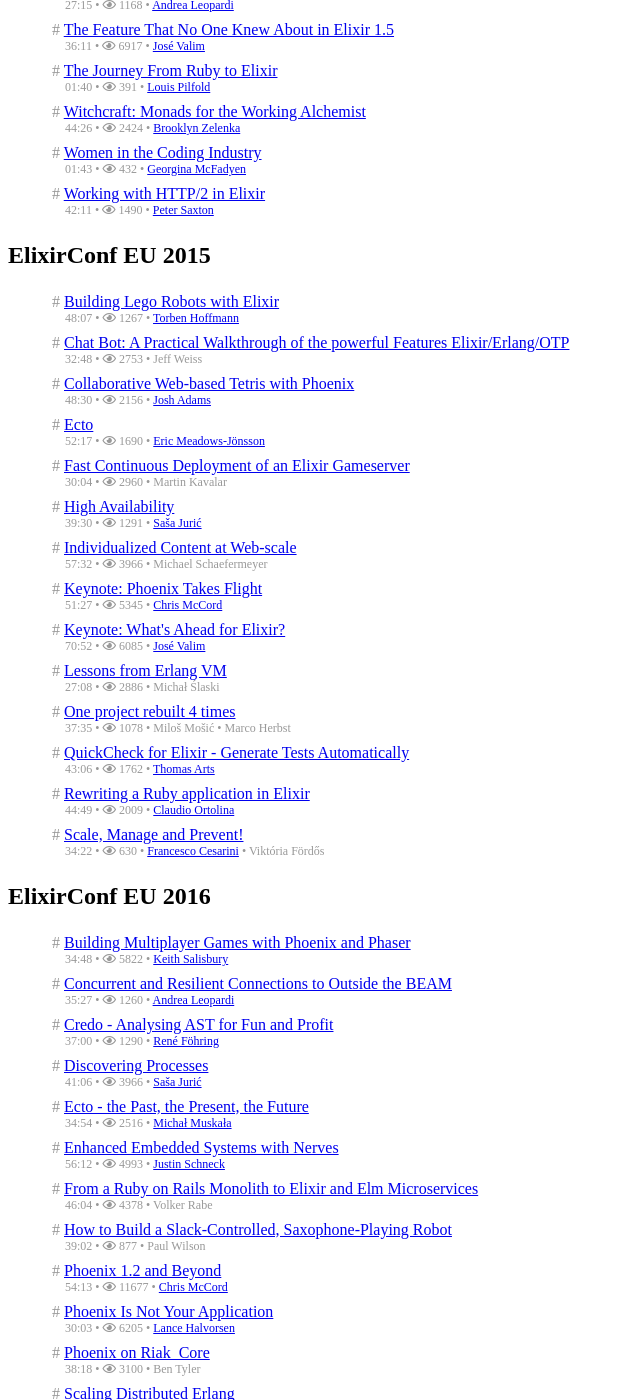
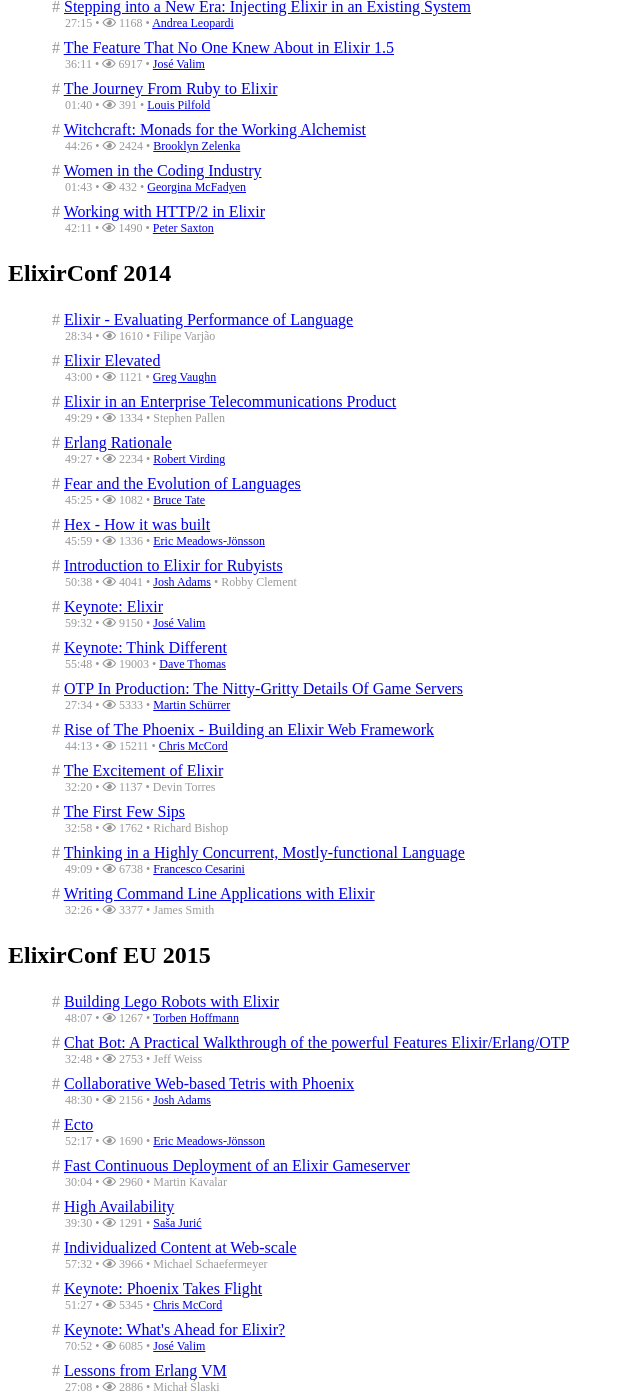
Before and after one commit to gmile/everyelixirvideo.page, a Jekyll site: the page built from index.html, in a window 1280 px wide and 1400 px high, scrolled down 8023 px. Shown: the whole window, without its empty margins (0-640 px from the left). Built offline with Jekyll 4.4.1, drawn with Linux system fonts in a browser that asks for light colours; nearby versions of some CDN libraries; some of the changed text lies outside the part shown.

Commit message:
ElixirConf 2014

```diff
--- a/_data/conferences.yaml
+++ b/_data/conferences.yaml
@@ -11,6 +11,8 @@
   title: Elixir.LDN 2016
 - id: elixir_ldn_2017
   title: Elixir.LDN 2017
+- id: elixirconf_2014
+  title: ElixirConf 2014
 - id: elixirconf_eu_2015
   title: ElixirConf EU 2015
 - id: elixirconf_eu_2016
--- /dev/null
+++ b/_data/elixirconf_2014.yaml
@@ -0,0 +1,109 @@
+---
+- video_id: R_8ehmGTVbw
+  talk_title: Elixir Elevated
+  speakers:
+  - greg_vaughn
+  conference: elixirconf_2014
+  video_view_count: 1121
+  video_duration_seconds: 2580
+- video_id: zNNGTiTArJw
+  talk_title: Elixir - Evaluating Performance of Language
+  speakers:
+  - filipe_varjao
+  conference: elixirconf_2014
+  video_view_count: 1610
+  video_duration_seconds: 1714
+- video_id: aV80O9cvDDw
+  talk_title: Elixir in an Enterprise Telecommunications Product
+  speakers:
+  - stephen_pallen
+  conference: elixirconf_2014
+  video_view_count: 1334
+  video_duration_seconds: 2969
+- video_id: rt8h_xeESLg
+  talk_title: Erlang Rationale
+  speakers:
+  - robert_virding
+  conference: elixirconf_2014
+  video_view_count: 2234
+  video_duration_seconds: 2967
+- video_id: hxNalzuBbSw
+  talk_title: Fear and the Evolution of Languages
+  speakers:
+  - bruce_tate
+  conference: elixirconf_2014
+  video_view_count: 1082
+  video_duration_seconds: 2725
+- video_id: VAa7YnZo0hU
+  talk_title: Hex - How it was built
+  speakers:
+  - eric_meadows_jonsson
+  conference: elixirconf_2014
+  video_view_count: 1336
+  video_duration_seconds: 2759
+- video_id: XbD1Emhm31w
+  talk_title: Introduction to Elixir for Rubyists
+  speakers:
+  - josh_adams
+  - robby_clement
+  conference: elixirconf_2014
+  video_view_count: 4041
+  video_duration_seconds: 3038
+- video_id: aZXc11eOEpI
+  talk_title: 'Keynote: Elixir'
+  speakers:
+  - jose_valim
+  conference: elixirconf_2014
+  video_view_count: 9150
+  video_duration_seconds: 3572
+  keynote: true
+- video_id: 5hDVftaPQwY
+  talk_title: 'Keynote: Think Different'
+  speakers:
+  - dave_thomas
+  conference: elixirconf_2014
+  video_view_count: 19003
+  video_duration_seconds: 3348
+  keynote: true
+- video_id: 5LRDICEETRE
+  talk_title: 'OTP In Production: The Nitty-Gritty Details Of Game Servers'
+  speakers:
+  - martin_schurrer
+  conference: elixirconf_2014
+  video_view_count: 5333
+  video_duration_seconds: 1654
+- video_id: 3jMbzGv_6tA
+  talk_title: Rise of The Phoenix - Building an Elixir Web Framework
+  speakers:
+  - chris_mc_cord
+  conference: elixirconf_2014
+  video_view_count: 15211
+  video_duration_seconds: 2653
+- video_id: W9BOAuM20NI
+  talk_title: The Excitement of Elixir
+  speakers:
+  - devin_torres
+  conference: elixirconf_2014
+  video_view_count: 1137
+  video_duration_seconds: 1940
+- video_id: ptZHBePX0oI
+  talk_title: The First Few Sips
+  speakers:
+  - richard_bishop
+  conference: elixirconf_2014
+  video_view_count: 1762
+  video_duration_seconds: 1978
+- video_id: d5G3P2iosmA
+  talk_title: Thinking in a Highly Concurrent, Mostly-functional Language
+  speakers:
+  - francesco_cesarini
+  conference: elixirconf_2014
+  video_view_count: 6738
+  video_duration_seconds: 2949
+- video_id: 7l_fDU86pr4
+  talk_title: Writing Command Line Applications with Elixir
+  speakers:
+  - james_smith
+  conference: elixirconf_2014
+  video_view_count: 3377
+  video_duration_seconds: 1946
--- a/_data/speakers.yaml
+++ b/_data/speakers.yaml
@@ -414,6 +414,11 @@
   twitter:
   github:
   elixirforum: desmond
+- id: devin_torres
+  full_name: Devin Torres
+  twitter:
+  github:
+  elixirforum:
 - id: devon_estes
   full_name: Devon Estes
   twitter: devoncestes
@@ -501,6 +506,11 @@
   elixirforum:
 - id: fernando_mendes
   full_name: Fernando Mendes
+  twitter:
+  github:
+  elixirforum:
+- id: filipe_varjao
+  full_name: Filipe Varjão
   twitter:
   github:
   elixirforum:
@@ -844,6 +854,11 @@
   twitter: knewter
   github: knewter
   elixirforum: knewter
+- id: robby_clement
+  full_name: Robby Clement
+  twitter:
+  github:
+  elixirforum:
 - id: josh_branchaud
   full_name: Josh Branchaud
   twitter:
@@ -1314,6 +1329,11 @@
   twitter:
   github:
   elixirforum:
+- id: richard_bishop
+  full_name: Richard Bishop
+  twitter:
+  github:
+  elixirforum:
 - id: richard_kallos
   full_name: Richard Kallos
   twitter:
@@ -1451,6 +1471,11 @@
   elixirforum:
 - id: stefan_wintermeyer
   full_name: Stefan Wintermeyer
+  twitter:
+  github:
+  elixirforum:
+- id: stephen_pallen
+  full_name: Stephen Pallen
   twitter:
   github:
   elixirforum:
```
Also changed, not shown: 1 other file.
